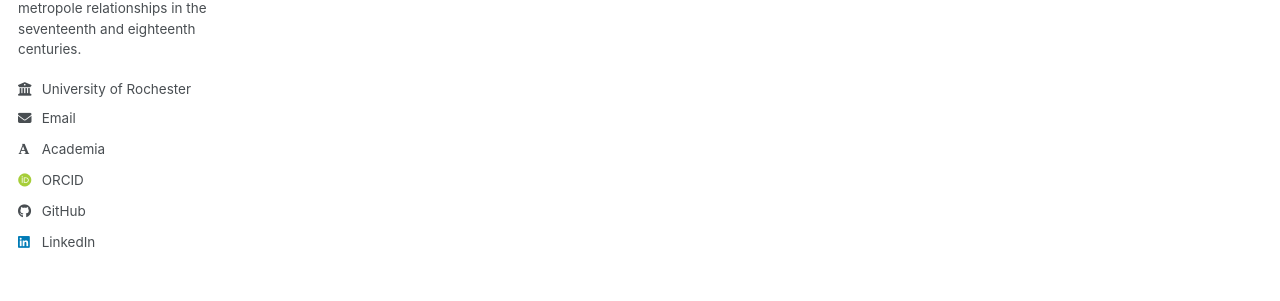
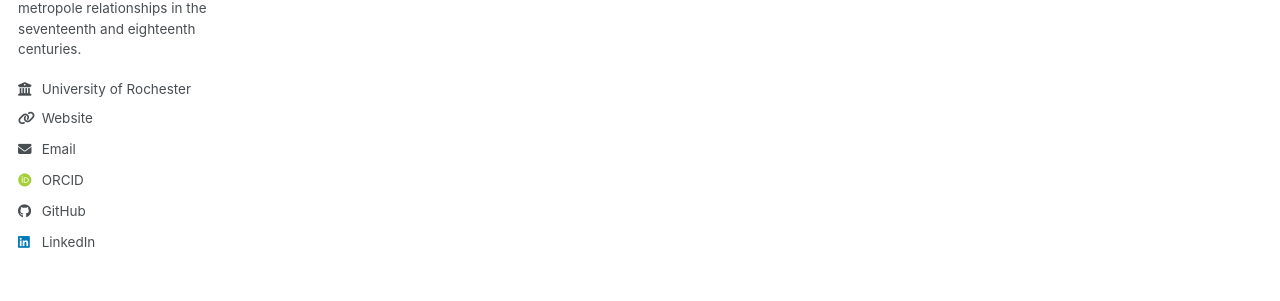
Before and after one commit to cdevinney/cdevinney.github.io, a Jekyll site: the page built from _pages/about.md, in a window 1280 px wide. Shown: the part 319-620 px from the top of the page. Built offline with Jekyll 4.4.1, drawn with Linux system fonts in a browser that asks for light colours; some web fonts are replaced; a script bundle is joined from its source files by our own code; library files that are not in the unit come from our copies.

Commit message:
Update personal website and academia URL
Updated the 'uri' and 'academia' fields with correct links.

```diff
--- a/_config.yml
+++ b/_config.yml
@@ -29,11 +29,11 @@
   bio              : "I'm a graduate student in history studying colony-metropole relationships in the seventeenth and eighteenth centuries."
   location         : #location
   employer         : "University of Rochester"
-  uri              : # URL
+  uri              : "https://www.sas.rochester.edu/his/graduate/students/devinney-claire/index.html"
   email            : "cdevinne@ur.rochester.edu"
 
   # Academic websites
-  academia         : "https://www.sas.rochester.edu/his/graduate/students/devinney-claire/index.html"
+  academia         : # URL
   arxiv            : # URL - Update with the correct link to your profile
   googlescholar    : # URL
   inspire-hep      : # URL
```
